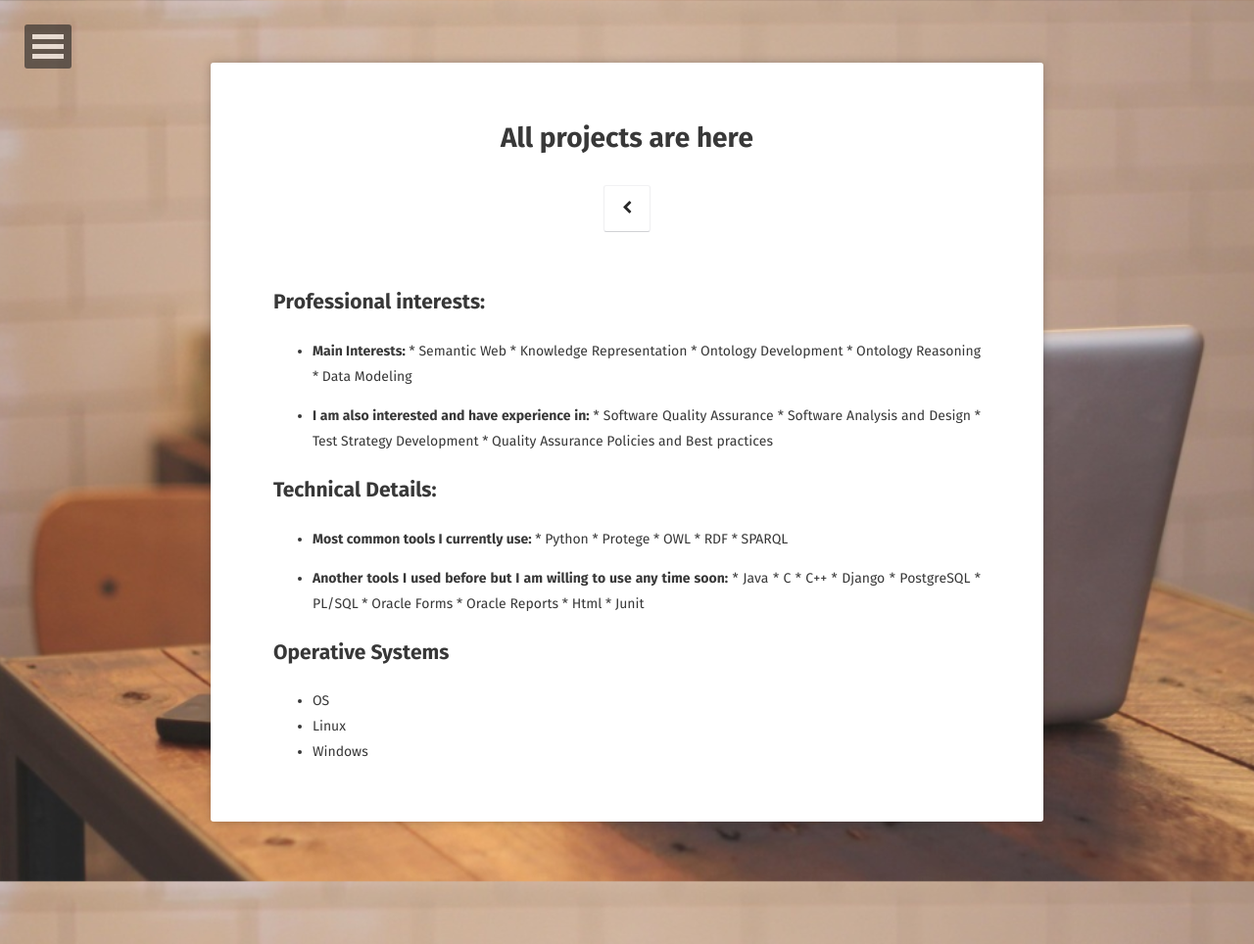
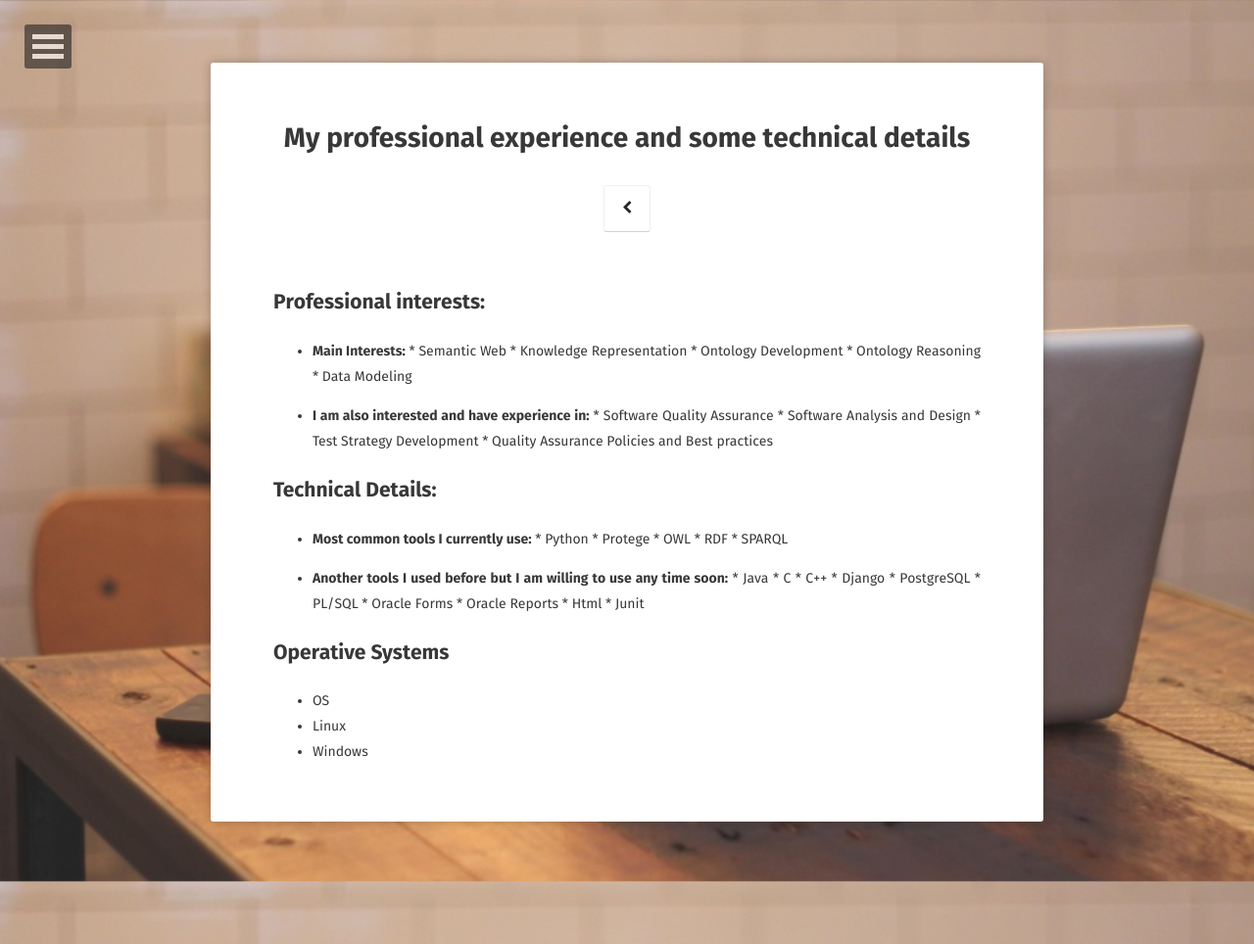
Before and after one commit to lcomet/linamolinascomet, a Jekyll site: the page built from projects/index.md, in a window 1280 px wide. Shown: the whole page at 98% size. Built offline with Jekyll 4.4.1, drawn with Linux system fonts in a browser that asks for light colours; some web fonts are replaced.

Commit message:
update projects

```diff
--- a/projects/index.md
+++ b/projects/index.md
@@ -1,6 +1,6 @@
 ---
 layout: page
-title: All projects are here
+title: My professional experience and some technical details
 tags: [projects, interests]
 excerpt: "List of Projects"
 comments: false
```
Also changed, not shown: 1 other file.
